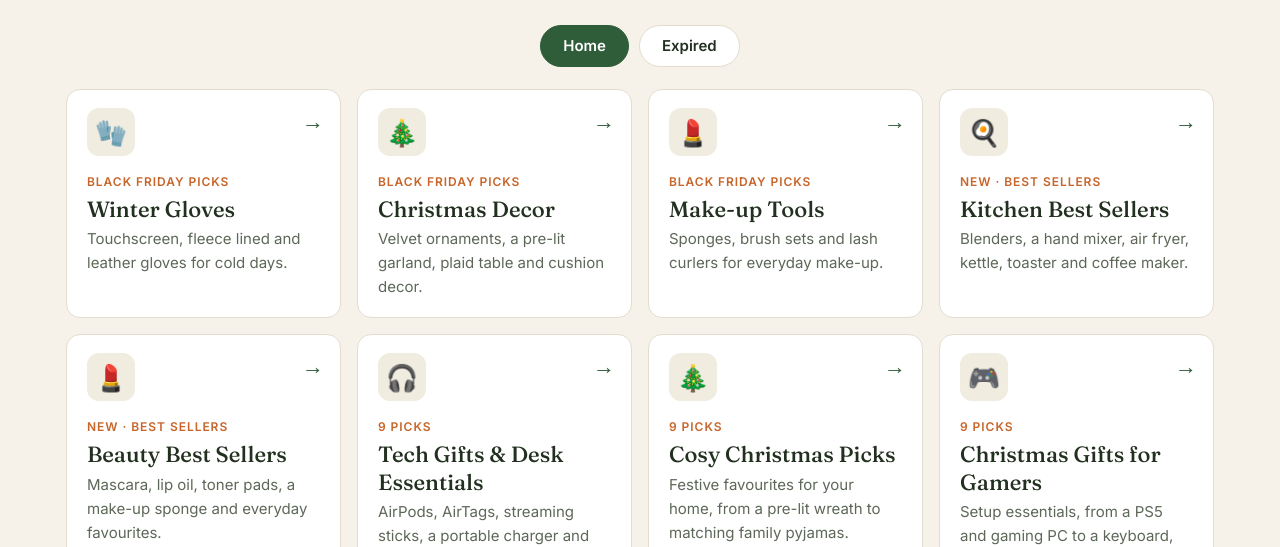
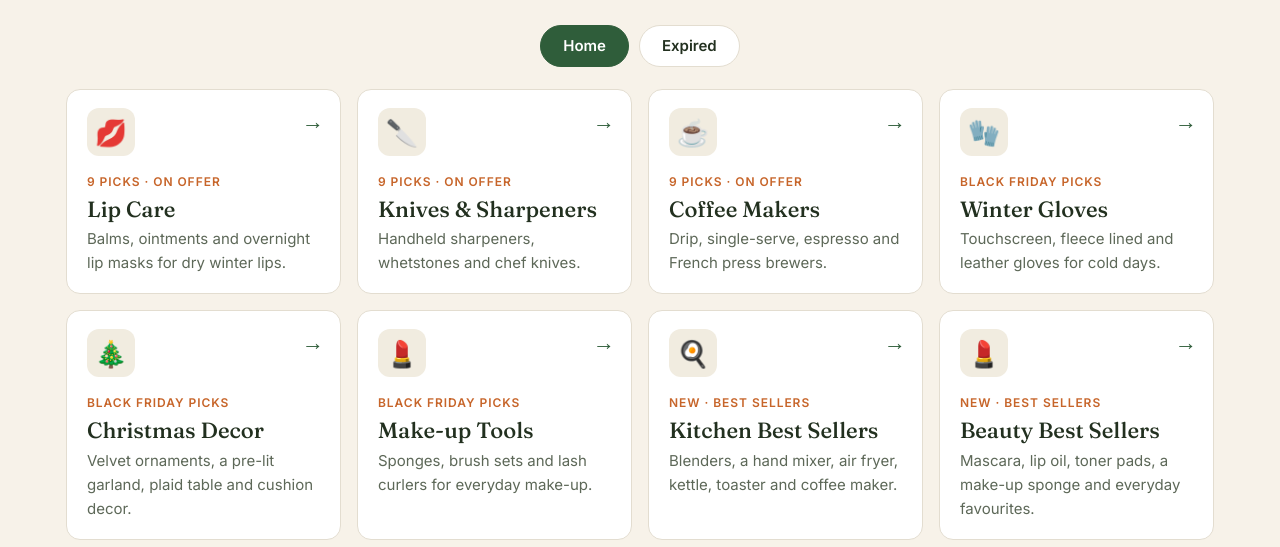
Before and after one commit to thegiftedit/thegiftedit.github.io, a plain HTML site: page index.html in a window 1280 px wide. Shown: the part 253-800 px from the top of the page. Drawn offline with Linux system fonts and the light colour scheme.

Commit message:
Add files via upload

```diff
--- a/index.html
+++ b/index.html
@@ -45,6 +45,9 @@ pintrk('page');
 <section class="hero"><p class="eyebrow">Gift guides</p><h1>The Gift Edit</h1><p class="sub">Simple, practical gift ideas for Christmas and all year. Nine easy picks in every guide.</p></section>
 <nav class="nav"><a href="./" aria-current="page">Home</a><a href="expired/">Expired</a></nav>
 <section class="list" id="list">
+<a href="lip-care/" data-slug="lip-care" data-expires="2026-12-15"><span class="ic" aria-hidden="true">💋</span><span><span class="k">9 picks · On offer</span><h2>Lip Care</h2><p>Balms, ointments and overnight lip masks for dry winter lips.</p></span><span class="arrow" aria-hidden="true">→</span></a>
+<a href="kitchen-knives/" data-slug="kitchen-knives" data-expires="2026-12-15"><span class="ic" aria-hidden="true">🔪</span><span><span class="k">9 picks · On offer</span><h2>Knives &amp; Sharpeners</h2><p>Handheld sharpeners, whetstones and chef knives.</p></span><span class="arrow" aria-hidden="true">→</span></a>
+<a href="coffee-makers/" data-slug="coffee-makers" data-expires="2026-12-15"><span class="ic" aria-hidden="true">☕</span><span><span class="k">9 picks · On offer</span><h2>Coffee Makers</h2><p>Drip, single-serve, espresso and French press brewers.</p></span><span class="arrow" aria-hidden="true">→</span></a>
 <a href="winter-gloves/" data-slug="winter-gloves" data-expires="2026-12-01"><span class="ic" aria-hidden="true">🧤</span><span><span class="k">Black Friday picks</span><h2>Winter Gloves</h2><p>Touchscreen, fleece lined and leather gloves for cold days.</p></span><span class="arrow" aria-hidden="true">→</span></a>
 <a href="christmas-decor/" data-slug="christmas-decor" data-expires="2026-12-01"><span class="ic" aria-hidden="true">🎄</span><span><span class="k">Black Friday picks</span><h2>Christmas Decor</h2><p>Velvet ornaments, a pre-lit garland, plaid table and cushion decor.</p></span><span class="arrow" aria-hidden="true">→</span></a>
 <a href="makeup-tools/" data-slug="makeup-tools" data-expires="2026-12-01"><span class="ic" aria-hidden="true">💄</span><span><span class="k">Black Friday picks</span><h2>Make-up Tools</h2><p>Sponges, brush sets and lash curlers for everyday make-up.</p></span><span class="arrow" aria-hidden="true">→</span></a>
```
